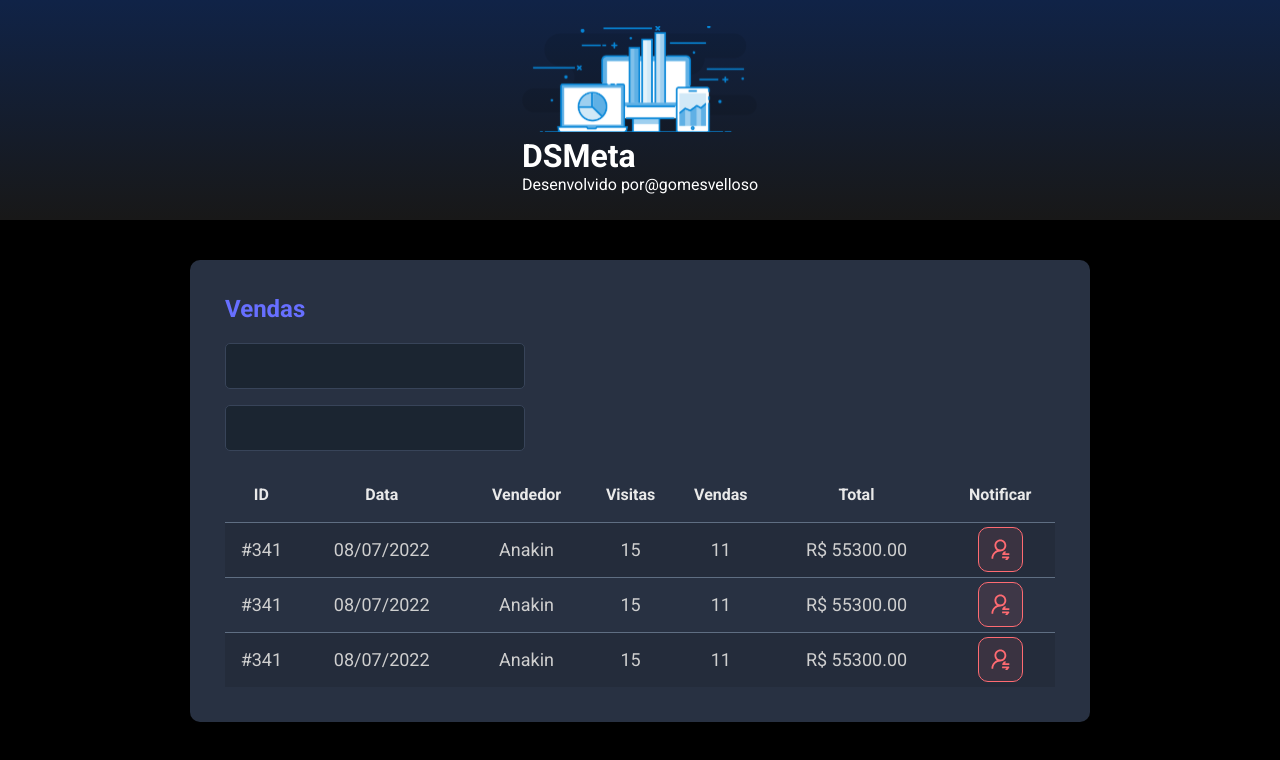
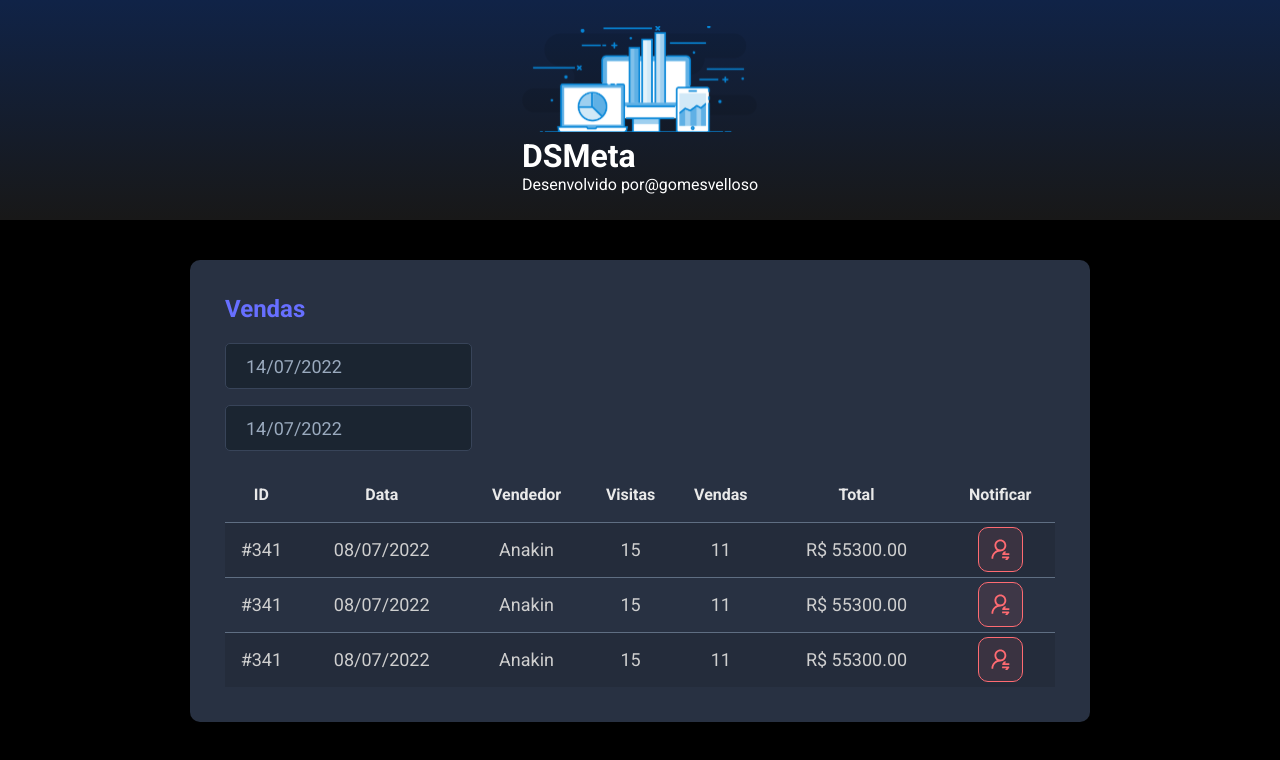
Before and after one commit to gomesvelloso/sds-devmeta, a React (Vite) app in the folder frontend/: page / in a window 1280 px wide. Shown: the top 760 px of the page. Built offline with nearby package versions, Linux system fonts and the light colour scheme.

Commit message:
Datepicker

```diff
--- a/frontend/package.json
+++ b/frontend/package.json
@@ -9,7 +9,9 @@
     "preview": "vite preview"
   },
   "dependencies": {
+    "@types/react-datepicker": "4.4.2",
     "react": "^18.2.0",
+    "react-datepicker": "4.8.0",
     "react-dom": "^18.2.0"
   },
   "devDependencies": {
--- a/frontend/src/components/SalesCard/index.tsx
+++ b/frontend/src/components/SalesCard/index.tsx
@@ -1,5 +1,7 @@
+import DataPicker from "react-datepicker";
 import NotificationButton from "../NotificationButton";
 import "./styles.css";
+import "react-datepicker/dist/react-datepicker.css";
 
 function SalesCard() {
 
@@ -9,10 +11,20 @@
                 <h2 className="dsmeta-sales-title">Vendas</h2>
                 <div>
                 <div className="dsmeta-form-control-container">
-                    <input className="dsmeta-form-control" type="text" />
+                    <DataPicker
+                        selected={new Date()}
+                        onChange={(date: Date) => {}}
+                        className="dsmeta-form-control"
+                        dateFormat="dd/MM/yyyy"
+                    />
                 </div>
                 <div className="dsmeta-form-control-container">
-                    <input className="dsmeta-form-control" type="text" />
+                    <DataPicker
+                        selected={new Date()}
+                        onChange={(date: Date) => {}}
+                        className="dsmeta-form-control"
+                        dateFormat="dd/MM/yyyy"
+                    />
                 </div>
                 </div>
 
```
Also changed, not shown: 1 other file (tests, documents, lock files or other folders).
